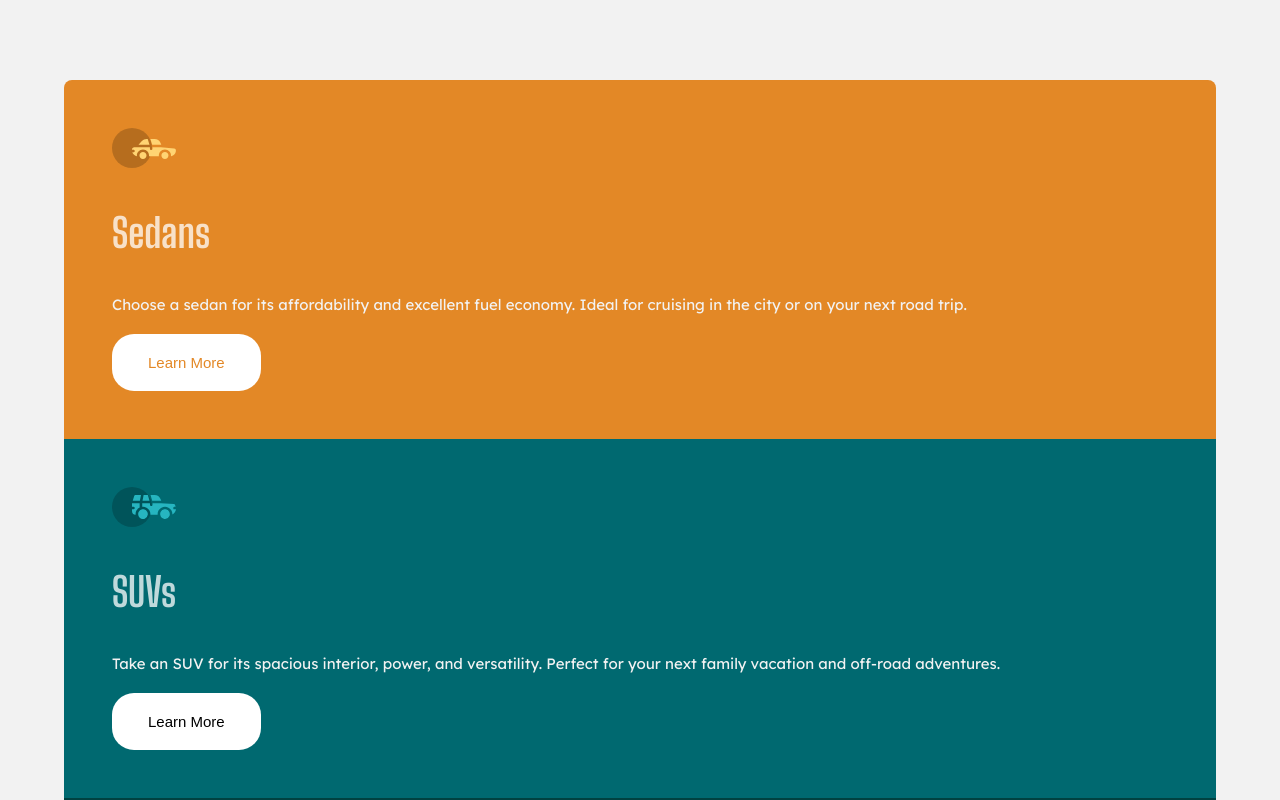
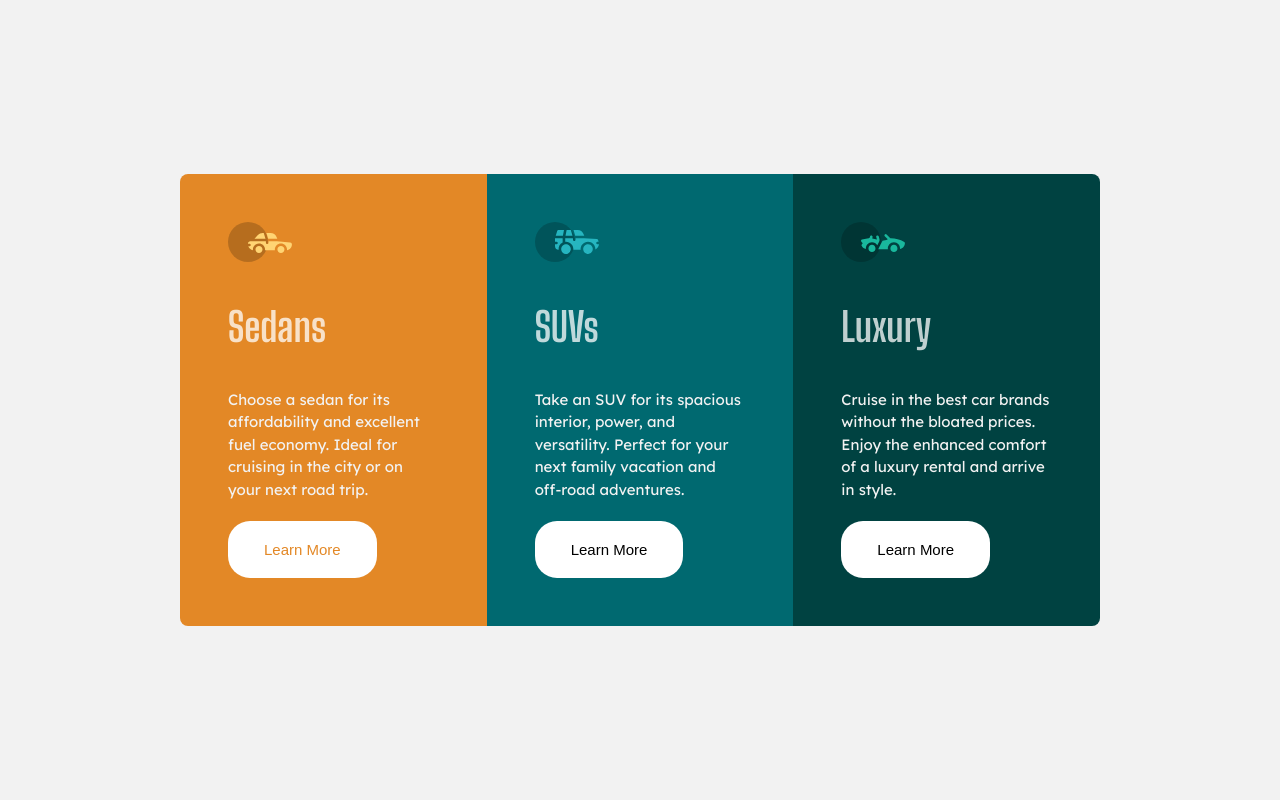
Before and after one commit to BirushaNdegeya/colum-preview, a plain HTML site: page index.html in a window 1280 px wide. Shown: the top 800 px of the page. Drawn offline with Linux system fonts and the light colour scheme.

Commit message:
Upadting style

```diff
--- a/sass/_main.scss
+++ b/sass/_main.scss
@@ -52,6 +52,13 @@ h1 {
    margin: 5rem auto;
    border-radius: 8px;
    overflow: hidden;
+   max-width: 375px;
+   display: flex;
+   flex-direction: column;
+}
+
+.row {
+   flex: 1;
 }
 
 .row {
@@ -64,6 +71,7 @@ h1 {
 
 .row p {
    margin-bottom: 1.25rem;
+   line-height: 1.5;
 }
 
 .row h1 {
--- a/sass/style.scss
+++ b/sass/style.scss
@@ -22,3 +22,18 @@ button {
    font-weight: 400;
    border-radius: 22px;
 }
+
+button:hover {
+   background: transparent;
+   color: #fff;
+}
+
+// MEDIA QUERY
+
+@media (min-width: 922px) {
+   .wrapper {
+      max-width: 920px;
+      margin: 0 auto;
+      flex-direction: row;
+   }
+}
```
Also changed, not shown: out/style.css, 1 other file.
